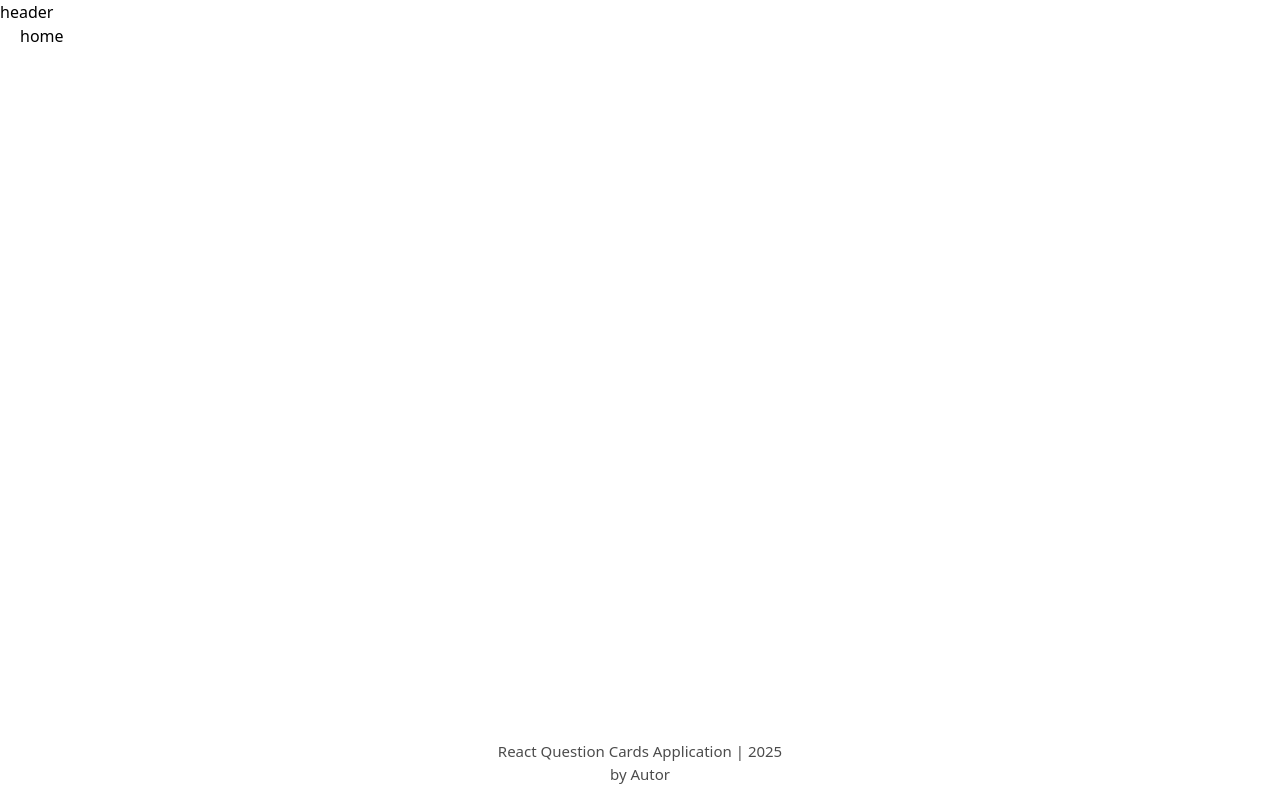
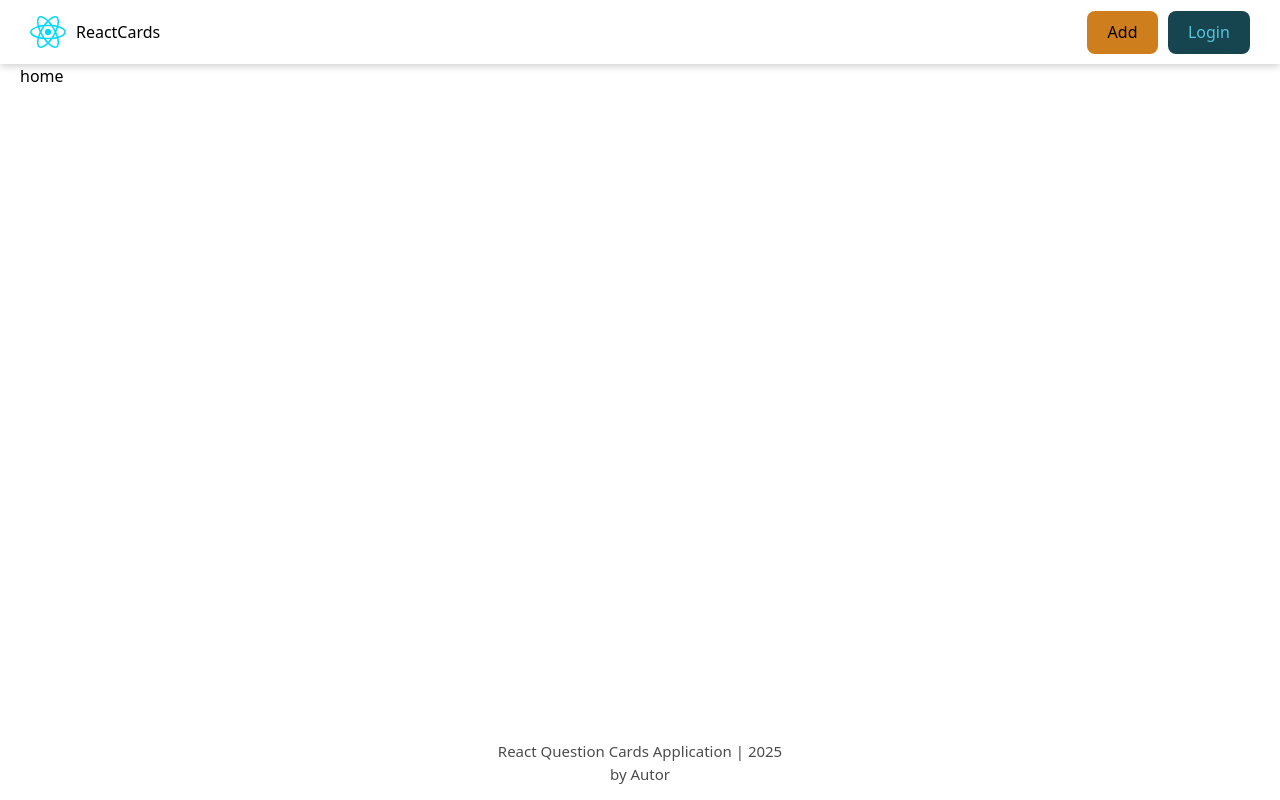
Before and after one commit to andreypo22/react-app-course, a React (Vite) app: page / in a window 1280 px wide. Built offline with nearby package versions, Linux system fonts and the light colour scheme.

Commit message:
header and button implementation

```diff
--- a/src/components/Button/Button.jsx
+++ b/src/components/Button/Button.jsx
@@ -1,24 +1,15 @@
-import React from "react";
 import cls from "./Button.module.css";
 
-const inlineStyles = {
-  color: "black",
-};
-
-const isPrimary = true;
-
-export const Button = (props) => {
+export const Button = ({ onClick, isActive, isDisabled, children }) => {
   return (
-    <div>
-      <button
-        className={isPrimary ? cls.primary : cls.btn}
-        style={inlineStyles}
-        onClick={props.onClick}
-      >
-        {props.children}
-      </button>
-    </div>
+    <button
+      className={`${cls.btn} ${isActive ? cls.active : ""}`}
+      disabled={isDisabled}
+      onClick={onClick}
+    >
+      {children}
+    </button>
   );
 };
 
-export default Button;
+// export default Button;
--- a/src/components/Button/Button.module.css
+++ b/src/components/Button/Button.module.css
@@ -1,7 +1,31 @@
 .btn {
-  background-color: burlywood;
+  border-radius: 8px;
+  border: 1px solid transparent;
+  padding: 0.6em 1.2em;
+  font-size: 1em;
+  font-weight: 500;
+  font-family: inherit;
+  background-color: var(--btn-bg-color);
+  color: var(--btn-text-color);
+  cursor: pointer;
+  transition: border-color 0.2s;
 }
 
-.primary {
-  background-color: cadetblue;
+.btn:hover {
+  border-color: #2f2f2f;
 }
+
+.btn:focus,
+.btn:focus-visible {
+  outline: 4px auto #2f2f2f;
+}
+
+.btn:disabled {
+  opacity: 0.5;
+  pointer-events: none;
+}
+
+.active {
+  color: #000;
+  background-color: #ce7e1d;
+}
--- /dev/null
+++ b/src/components/Button/index.jsx
@@ -0,0 +1 @@
+export { Button } from "./Button";
--- /dev/null
+++ b/src/components/Header/Header.jsx
@@ -0,0 +1,21 @@
+import { Button } from "../Button";
+import cls from "./Header.module.css";
+import reactLogo from "../../assets/react.svg";
+import React from "react";
+
+export const Header = () => {
+  return (
+    <header className={cls.header}>
+      <p>
+        <img src={reactLogo} alt="react logo" />
+        <span>ReactCards</span>
+      </p>
+      <div className={cls.headerButtons}>
+        <Button isActive>Add</Button>
+        <Button>Login</Button>
+      </div>
+    </header>
+  );
+};
+
+// export default Header
--- /dev/null
+++ b/src/components/Header/Header.module.css
@@ -0,0 +1,27 @@
+.header {
+  width: 100%;
+  height: 70px;
+  background-color: var(--main-bg-color);
+  padding: 0 30px;
+  display: flex;
+  justify-content: space-between;
+  align-items: center;
+  box-shadow: 0 2px 8px 0 rgba(0, 0, 0, 0.2);
+
+  p {
+    text-transform: capitalize;
+    display: flex;
+    justify-content: center;
+    align-items: center;
+    gap: 10px;
+    cursor: pointer;
+    user-select: none;
+  }
+}
+
+.headerButtons {
+  display: flex;
+  justify-content: center;
+  align-items: center;
+  gap: 10px;
+}
--- /dev/null
+++ b/src/components/Header/index.jsx
@@ -0,0 +1 @@
+export { Header } from "./Header";
--- a/src/components/MainLayout/MainLayout.jsx
+++ b/src/components/MainLayout/MainLayout.jsx
@@ -1,13 +1,14 @@
 import { Outlet } from "react-router-dom";
 import cls from "./MainLayout.module.css";
 import React from "react";
+import { Header } from "../Header";
 
 export const MainLayout = () => {
   const currentYear = new Date().getFullYear();
 
   return (
     <div className={cls.mainLayout}>
-      <header>header</header>
+      <Header />
       <div className={cls.mainWrapper}>
         <main className={cls.main}>
           <Outlet />
--- a/src/index.css
+++ b/src/index.css
@@ -1,6 +1,8 @@
 :root {
   --main-bg-color: #23272f;
   --text-color: #fff;
+  --btn-bg-color: #383b3f;
+  --btn-text-color: #fff;
 
   font-family: system-ui, Avenir, Helvetica, Arial, sans-serif;
   line-height: 1.5;
@@ -34,6 +36,8 @@
   :root {
     --main-bg-color: #fff;
     --text-color: #000;
+    --btn-bg-color: #16444f;
+    --btn-text-color: #57c4dc;
   }
 }
 
@@ -41,5 +45,7 @@
   :root {
     --main-bg-color: #23272f;
     --text-color: #fff;
+    --btn-bg-color: #383b3f;
+    --btn-text-color: #fff;
   }
 }
```
